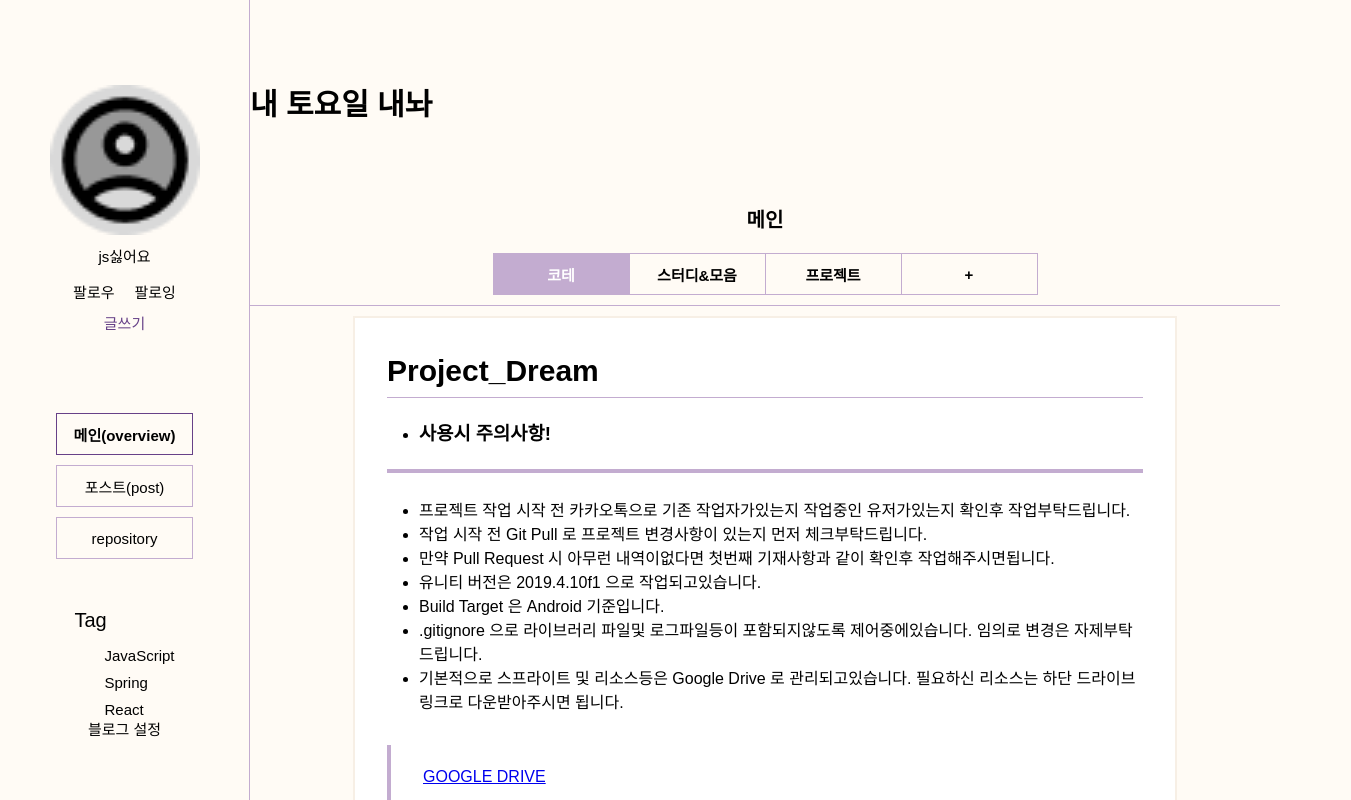
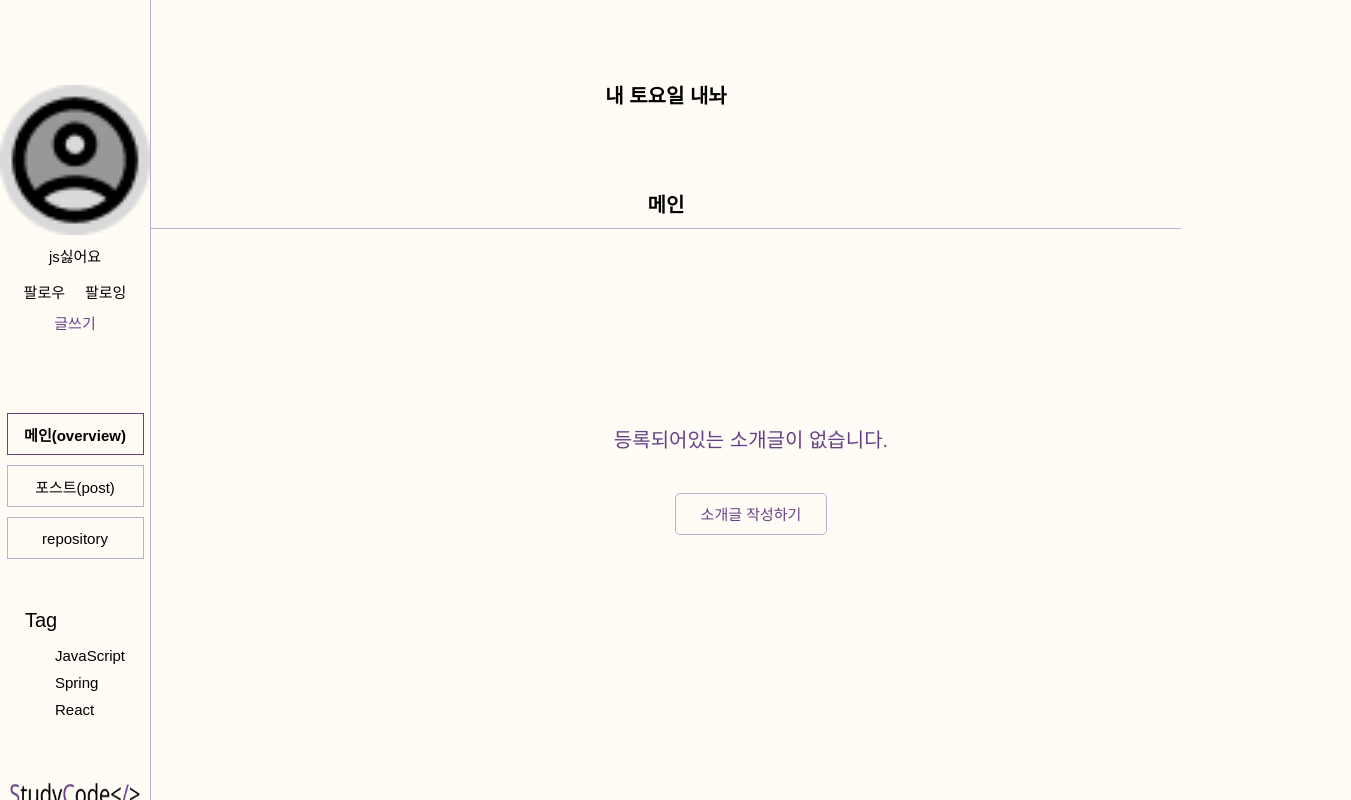
Before and after one commit to Hyangyoun/StudyCode_front, a React (Create React App) app: page /blog in a window 1280 px wide. Shown: the top 800 px of the page, 1351 px wide, since content can reach past the window. Built offline with nearby package versions, Linux system fonts and the light colour scheme; a web font is replaced by a local one.

Commit message:
skin1 수정-1 수정중
절반...했다고

```diff
--- a/src/Blog/BlogSkin1.jsx
+++ b/src/Blog/BlogSkin1.jsx
@@ -10,7 +10,7 @@ function BlogSkin1 (props){
 
     const {menuIndex, changeMenuIndex ,overView} = props
 
-    const [menuClick, setMenuClick] = useState(1) // 코테 스터디 등 메뉴 클릭 감지 state
+    const [CartegoryIndex, setCartegoryIndex] = useState(1) // 코테 스터디 등 메뉴 클릭 감지 state
     const [screenSize , setScreenSize] = useState(window.innerWidth - 250) //윈도우 크기 감지 state
 
     /** 윈도우 변화 감지 */
@@ -30,26 +30,24 @@ function BlogSkin1 (props){
         <BlogSection>
             <SideBar menuIndex={menuIndex} changeMenuIndex={changeMenuIndex}/>
             <div>
-                <BlogHeader $screenSize={screenSize} $menuClick={menuClick} $menuIndex={menuIndex}>
-                    <div>
-                    <div className="blogName">내 토요일 내놔</div>
-                    <div className="blogMain">
-                        {menuIndex === 1 ? "메인" :  menuIndex === 2 ? "post" :
-                        menuIndex === 3 ? "repository": menuIndex === 4 ? "팔로워": null}
-                        <div>{menuIndex ?
-                            <ul className="blogMenu">
-                                <li onClick={() => setMenuClick(1)}>코테</li>
-                                <li onClick={() => setMenuClick(2)}>스터디&모음</li>
-                                <li onClick={() => setMenuClick(3)}>프로젝트</li>
+                <BlogHeader $screenSize={screenSize} $CartegoryIndex={CartegoryIndex} $menuIndex={menuIndex}>
+                        <span >{"내 토요일 내놔"}</span>
+                        <span className="blogMenu">
+                            {menuIndex === 1 ? "메인" :  menuIndex === 2 ? "post" :
+                            menuIndex === 3 ? "repository": menuIndex === 4 ? "팔로워": null}
+                        </span>
+                        {menuIndex === 2 ?
+                            <ul className="categorys">
+                                <li onClick={() => setCartegoryIndex(1)}>코테</li>
+                                <li onClick={() => setCartegoryIndex(2)}>스터디&모음</li>
+                                <li onClick={() => setCartegoryIndex(3)}>프로젝트</li>
+                                <li onClick={() => setCartegoryIndex(4)}>분류없음</li>
                                 <li>+</li>
                             </ul>
                             :null
-                            }
-                        </div>
-                    </div>
-                    </div>
+                        }
                 </BlogHeader>
-                {menuIndex === 1 ? <OverView overView={overView}/> :  menuIndex === 2 ? <PostList/> :
+                {menuIndex === 1 ? <OverView/> :  menuIndex === 2 ? <PostList/> :
                 menuIndex === 3 ? <Repo/> : menuIndex === 4 ? <Followers/> : null}
             </div>
         </BlogSection>
@@ -66,8 +64,13 @@ const BlogHeader = styled.div`
     width:${props => props.$screenSize}px;
     height: auto;
     display: flex;
+    justify-content: center;
     flex-direction: column;
     align-items: center;
+    margin-top: 80px;
+    border-bottom :${props => props.$menuIndex >= 3 ? null : 1}px solid var(--second);
+    font-size: 20px;
+    font-weight: bold;
 
     .blogName{
         margin-top: 80px;
@@ -75,47 +78,38 @@ const BlogHeader = styled.div`
         font-weight: bold;
         cursor: pointer;
     }
-    .blogMain{
-        margin-top: 80px;
-        font-size: 20px;
-        font-weight: bold;
-        display: flex;
-        flex-direction: column;
-        align-items: center;
-        justify-content: center;
-        width:${props => props.$screenSize}px;
-        border-bottom :${props => props.$menuIndex >= 3 ? null : 1}px solid var(--second);
+    .blogMenu{
+        margin: 80px 0 10px 0;
     }
-    .blogMenu{
+    .categorys{
+        width: 685px;
+        height: auto;
         display: flex;
         flex-direction: row;
         align-items: center;
-        justify-content: flex-start;
+        justify-content: center;
         font-size: 15px;
         padding: 0;
-        margin: 20px 0 10px 0;
+        margin: 0 0 10px 0;
+        flex-flow: row wrap;
         > li {
             display: flex;
-            flex-direction: row;
             list-style: none;
             border :1px solid var(--second);
             width: 135px; height: 40px;
             align-items: center;
             justify-content: center;
             cursor: pointer;
+
         }
         > li:hover {
             color: white;
             background-color: var(--second);
         }
-        :nth-child(${props =>props.$menuClick}){
+        :nth-child(${props =>props.$CartegoryIndex}){
             background-color: var(--second);
             color: white;
         }
-        :not(:last-child) {
-            border-right: 0;
-        }
-
     }
 
 `
--- a/src/Blog/SideBar.jsx
+++ b/src/Blog/SideBar.jsx
@@ -39,8 +39,8 @@ function SideBar(props){
             }
             <div className="logo">
                 <img src="/image/icon/logo.png" alt="메인화면으로돌아가기" onClick={() => navigate("/")}/>
+                <div>블로그 설정</div>
             </div>
-            <span>블로그 설정</span>
         </Sidebar>
     )
 }
@@ -48,6 +48,7 @@ function SideBar(props){
 /** 블로그 사이드바 스타일 컴포넌트  */
 const Sidebar = styled.div`
     width: 250px;
+    min-height: 880px;
     flex: 100%;
     padding-bottom: 40px;
     border-right: 1px solid var(--second);
@@ -159,6 +160,14 @@ const Sidebar = styled.div`
         bottom: 40px;
         position: absolute;
         cursor: pointer;
+        > img{
+            width: 130px;
+            height: 28px;
+        }
+        > div{
+            margin-top: 5px;
+            text-align: center;
+        }
     }
     `
 
--- a/src/Page/BlogPage.jsx
+++ b/src/Page/BlogPage.jsx
@@ -15,10 +15,7 @@ function BlogPage(props){
     return(
         <>
             {skin === 1 ?<BlogSkin1 menuIndex={menuIndex} changeMenuIndex={ChangeMenuIndex} overView={overView} />:
-            skin === 2 ?
-            <>
-                <BlogSkin2 menuIndex={menuIndex} changeMenuIndex={ChangeMenuIndex} overView={overView}/>
-            </>:
+            skin === 2 ?<BlogSkin2 menuIndex={menuIndex} changeMenuIndex={ChangeMenuIndex} overView={overView}/>:
             null}
         </>
     )
```
